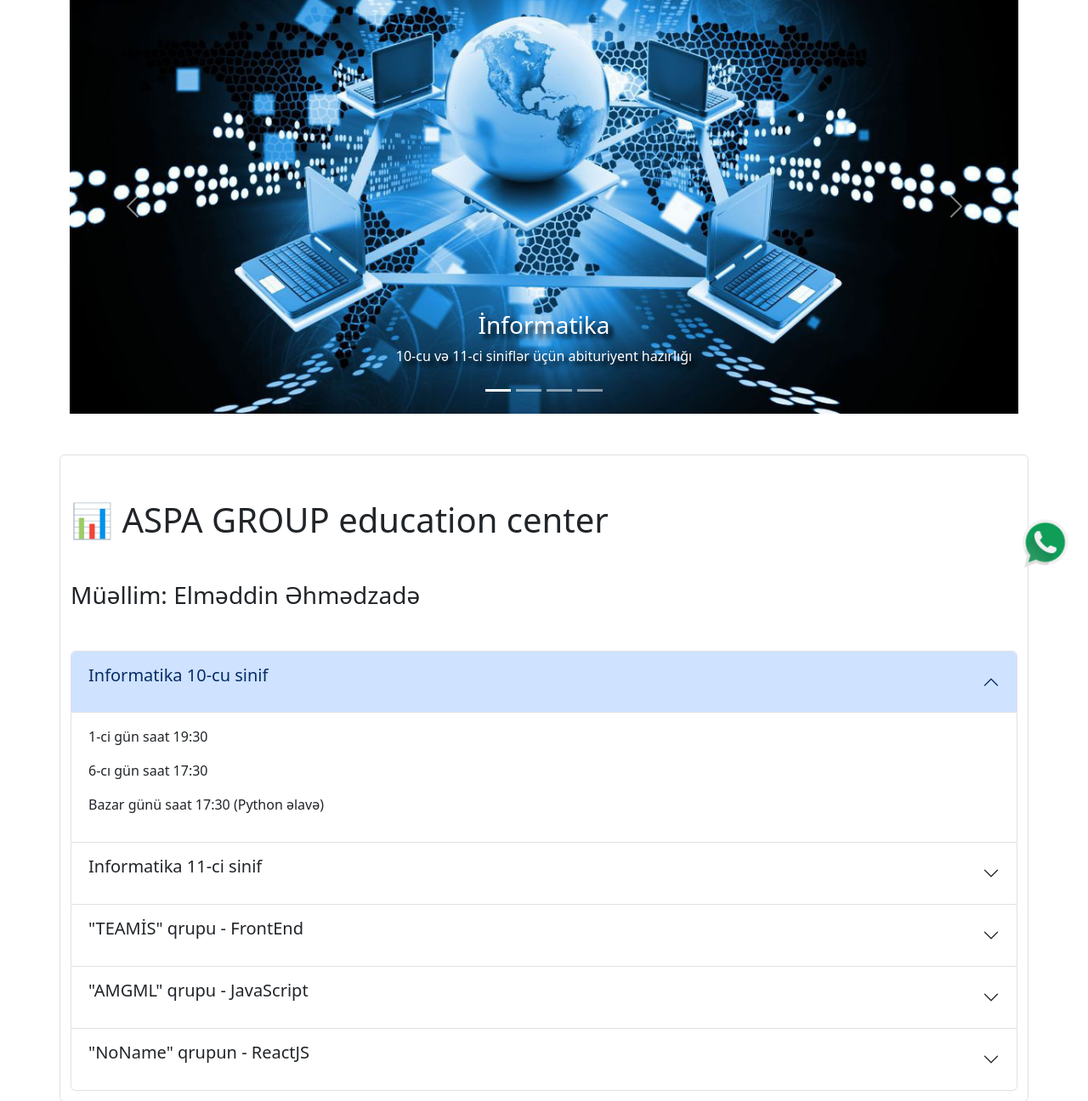
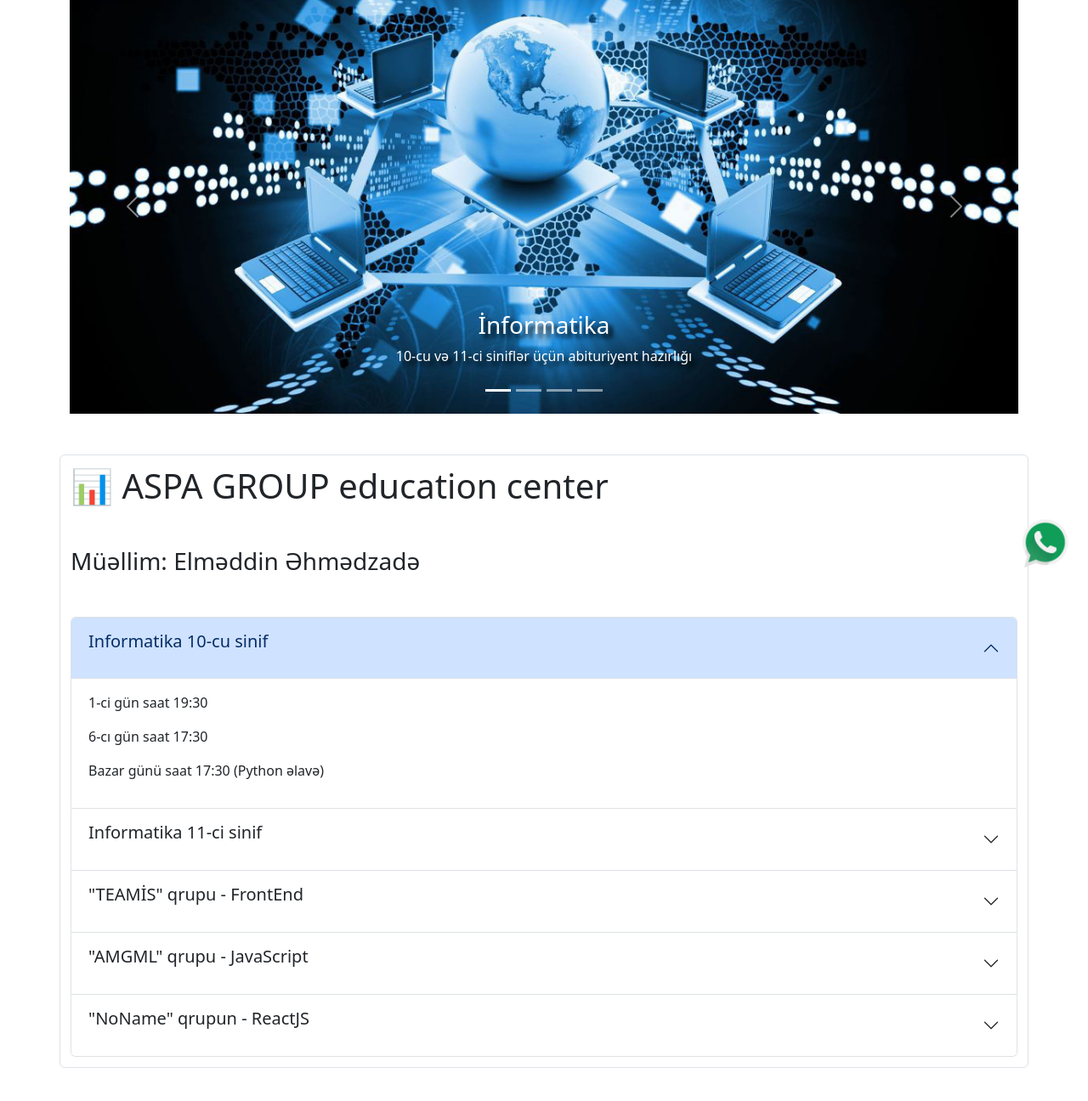
Before and after one commit to elmual/telegram, a Flask app: page / in a window 1280 px wide. Shown: the part 111-1407 px from the top of the page at 85% size. Run offline with Flask 3, Linux system fonts and the light colour scheme; data that the repository does not hold is empty.

Commit message:
Update index.html

```diff
--- a/templates/index.html
+++ b/templates/index.html
@@ -173,7 +173,7 @@
     </div>
 
     <div class="container my-5 img-thumbnail">
-      <h1 class="my-5">📊 ASPA GROUP education center</h1>
+      <h1 class="mb-5 mt-2">📊 ASPA GROUP education center</h1>
       <h3 class="mb-5">Müəllim: Elməddin Əhmədzadə</h3>
       <div class="accordion mb-2" id="accordionExample">
         <div class="accordion-item">
```
